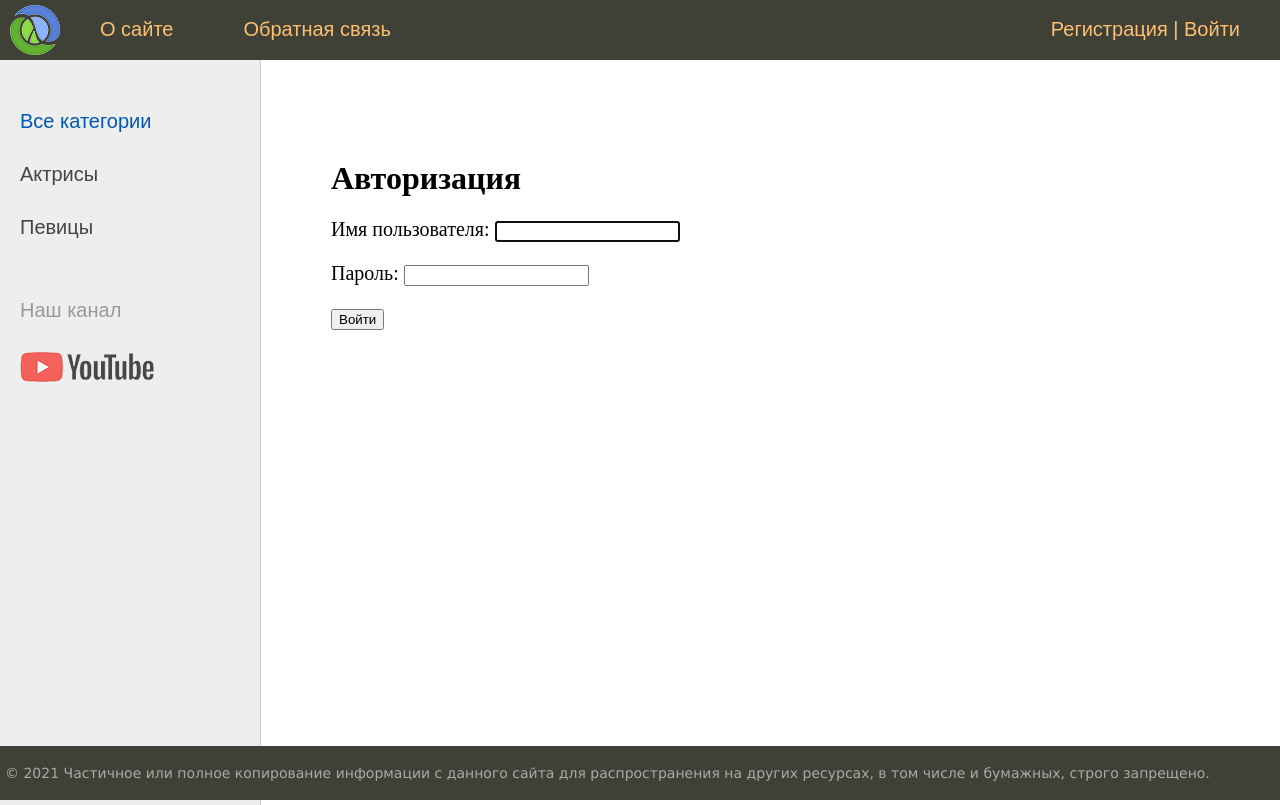
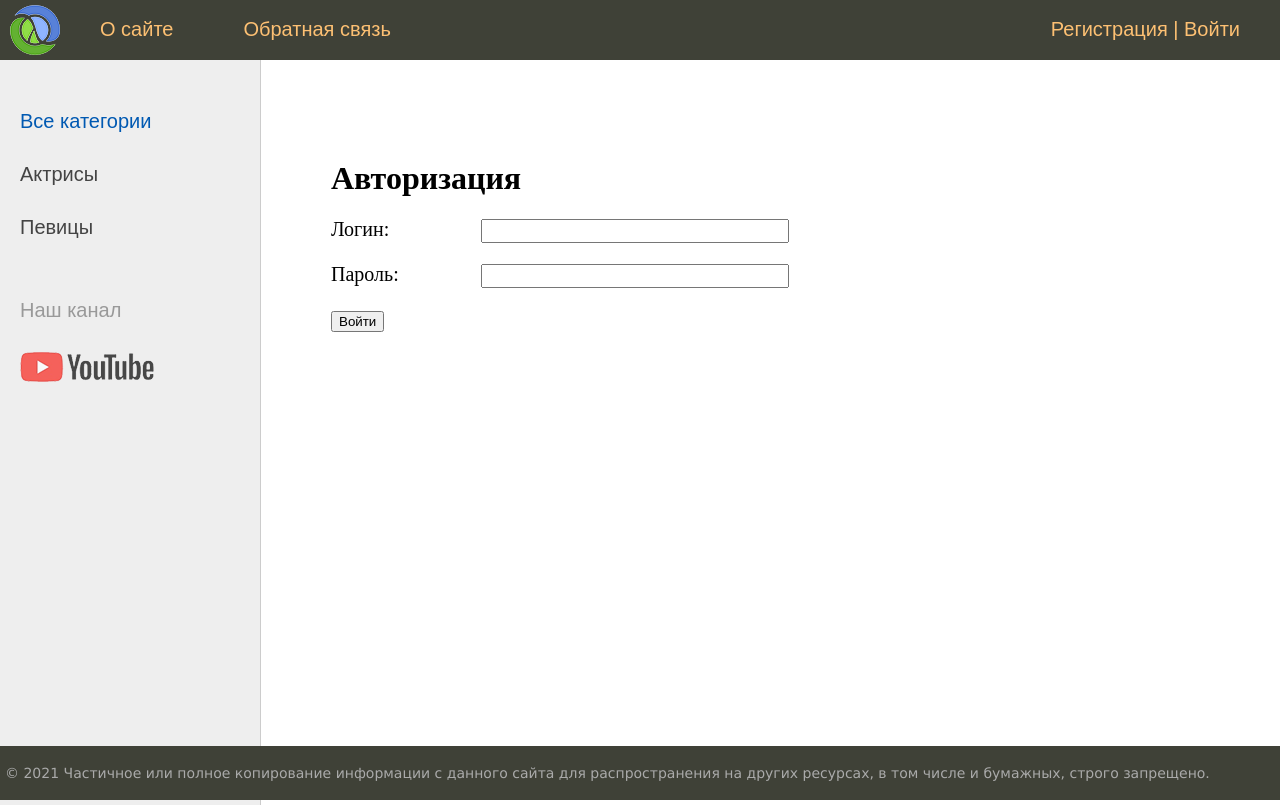
Before and after one commit to dzhambullatt/new_kurs, a Django app: page /login/ in a window 1280 px wide. Shown: the top 805 px of the page. Run offline with Django 4.2, Linux system fonts and the light colour scheme; data comes from the database, SQL or seed files in the repository.

Commit message:
updated template login.html

```diff
--- a/coolsite/women/templates/women/login.html
+++ b/coolsite/women/templates/women/login.html
@@ -5,7 +5,14 @@
 
 <form method="post">
     {% csrf_token %}
-    {{ form.as_p }}
+
+<div class="form-error">{{ form.non_field_errors }}</div>
+
+{% for f in form %}
+<p><label class="form-label" for="{{ f.id_for_label }}">{{f.label}}: </label>{{ f }}</p>
+<div class="form-error">{{ f.errors }}</div>
+{% endfor %}
+
     <button type="submit">Войти</button>
 </form>
 
--- a/coolsite/women/views.py
+++ b/coolsite/women/views.py
@@ -92,7 +92,7 @@ class RegisterUser(DataMixin, CreateView):
 
 
 class LoginUser(DataMixin, LoginView):
-    form_class = AuthenticationForm
+    form_class = LoginUserForm
     template_name = 'women/login.html'
 
     def get_context_data(self, *, object_list=None, **kwargs):
```
